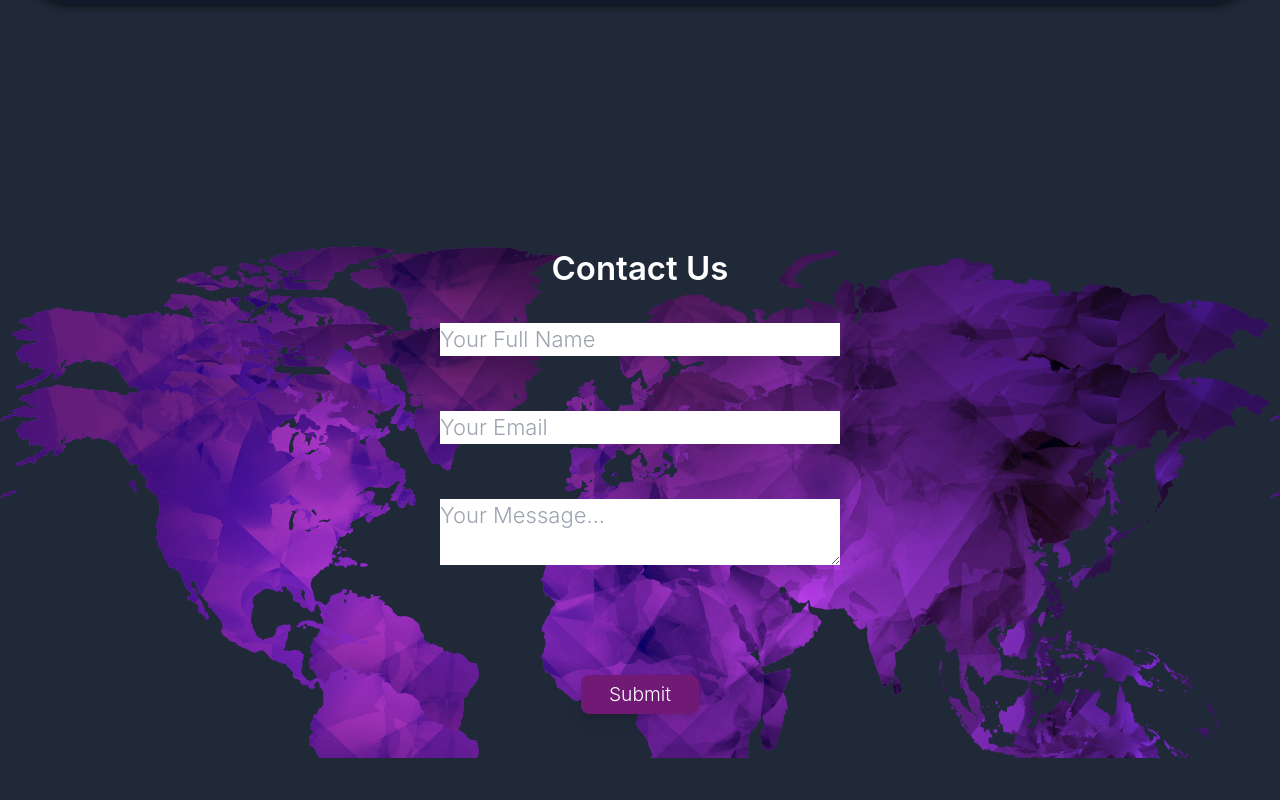
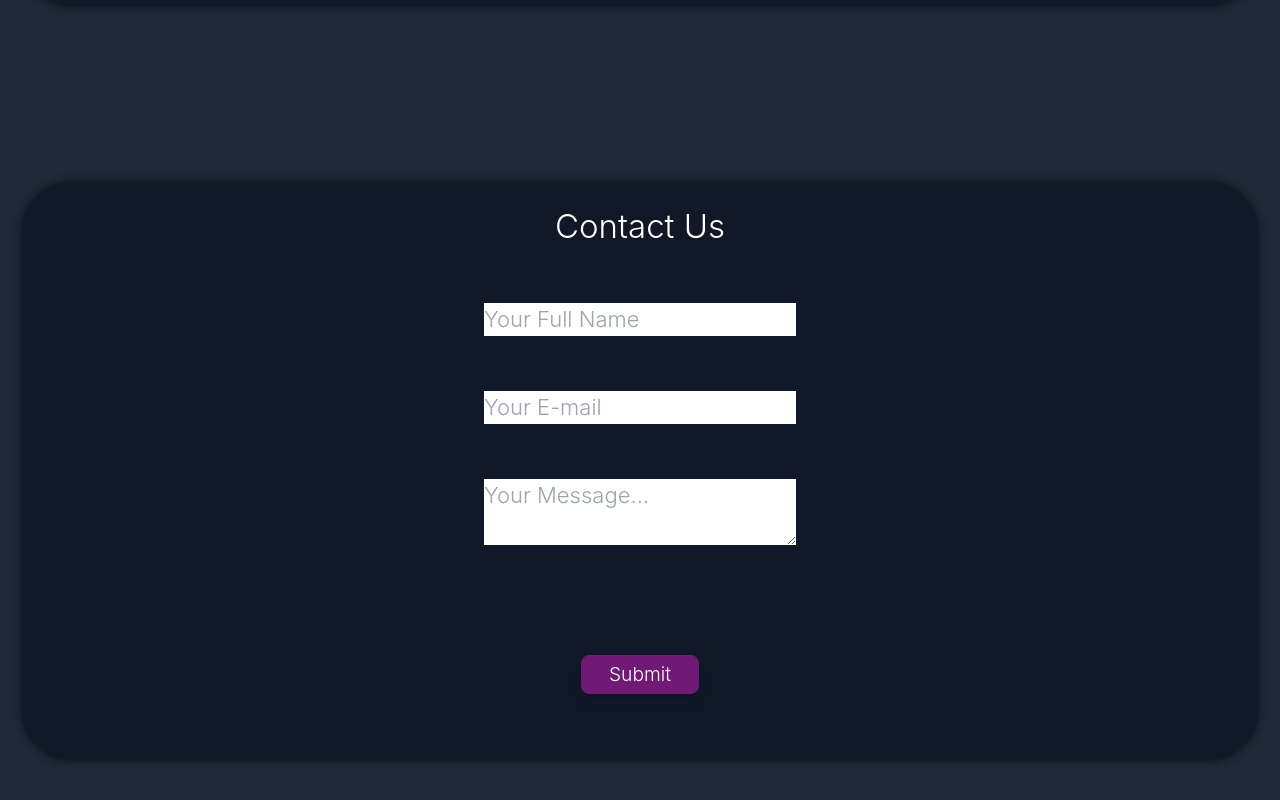
Before and after one commit to banboy38/devs-dungeon-spa, a Next.js app: page / in a window 1280 px wide. Shown: the part 2746-3546 px from the top of the page. Built offline with nearby package versions, Linux system fonts and the light colour scheme.

Commit message:
Tu aake dekh le

```diff
--- a/components/contact/contact.js
+++ b/components/contact/contact.js
@@ -13,13 +13,13 @@ export default function Contact(){
 
         return(
         <>
-            <h1 className="text-center text-2xl text-white font-semibold mt-[30vh]">Contact Us</h1>
+            <div className="flex flex-col gap-y-2 justify-items-center  bg-[url('/public/pngegg.png'">
+            <h1 className="text-center text-2xl text-white font-semibold]">Contact Us</h1>
             <br/>
-            <div className="flex flex-col gap-y-2 justify-items-center bg-[url('/public/pngegg.png')] ">
-            <div className="box-content mx-[20em]">
+            <div className="mx-[20em]">
             <form id="myForm" name="email-form" data-name="Email Form" className="flex flex-col gap-y-2 text-black">
                 <input type="text" className="" maxlength="256" name="Full-Name" data-name="Full Name" placeholder="Your Full Name " id="Full-Name" required=""></input><br/>
-                    <input type="email" className="" maxlength="256" name="Email" data-name="Email" placeholder="Your Email" id="Email" required=""></input><br/>
+                    <input type="email" className="" maxlength="256" name="Email" data-name="Email" placeholder="Your E-mail" id="Email" required=""></input><br/>
                         <textarea placeholder="Your Message..." maxlength="5000" id="Message" name="Message" data-name="Message" required="" class=""></textarea><br/>
                         <input name="submit" type="submit" value="Submit" data-wait="Please wait..." className="mt-10 py-1 mx-auto px-5 rounded-md text-white text-sm bg-[#701a75] drop-shadow-lg" onclick=""></input><br/>
 
--- a/pages/index.js
+++ b/pages/index.js
@@ -107,11 +107,9 @@ export default function Home() {
             <Card photo={ronin} name="Rahul Raj Soren" role="Frontend Developer" instaUser="_rahul.soren_" githubUser="Roninraj" linkedinUser='rahul-raj-soren-082a98194'/>
         </StatBar>
 
-
-
-        <div className="object-fill bg-[url('/public/pngegg.png')]">
+        <StatBar>
           <Contact></Contact>
-        </div>
+        </StatBar>
 
         <div className=' bg-[#111827] min-h-[14rem] text-sm flex flex-col sm:flex-row gap-x-20 gap-y-10 justify-between p-10 mt-[30vh]'>
 
```
